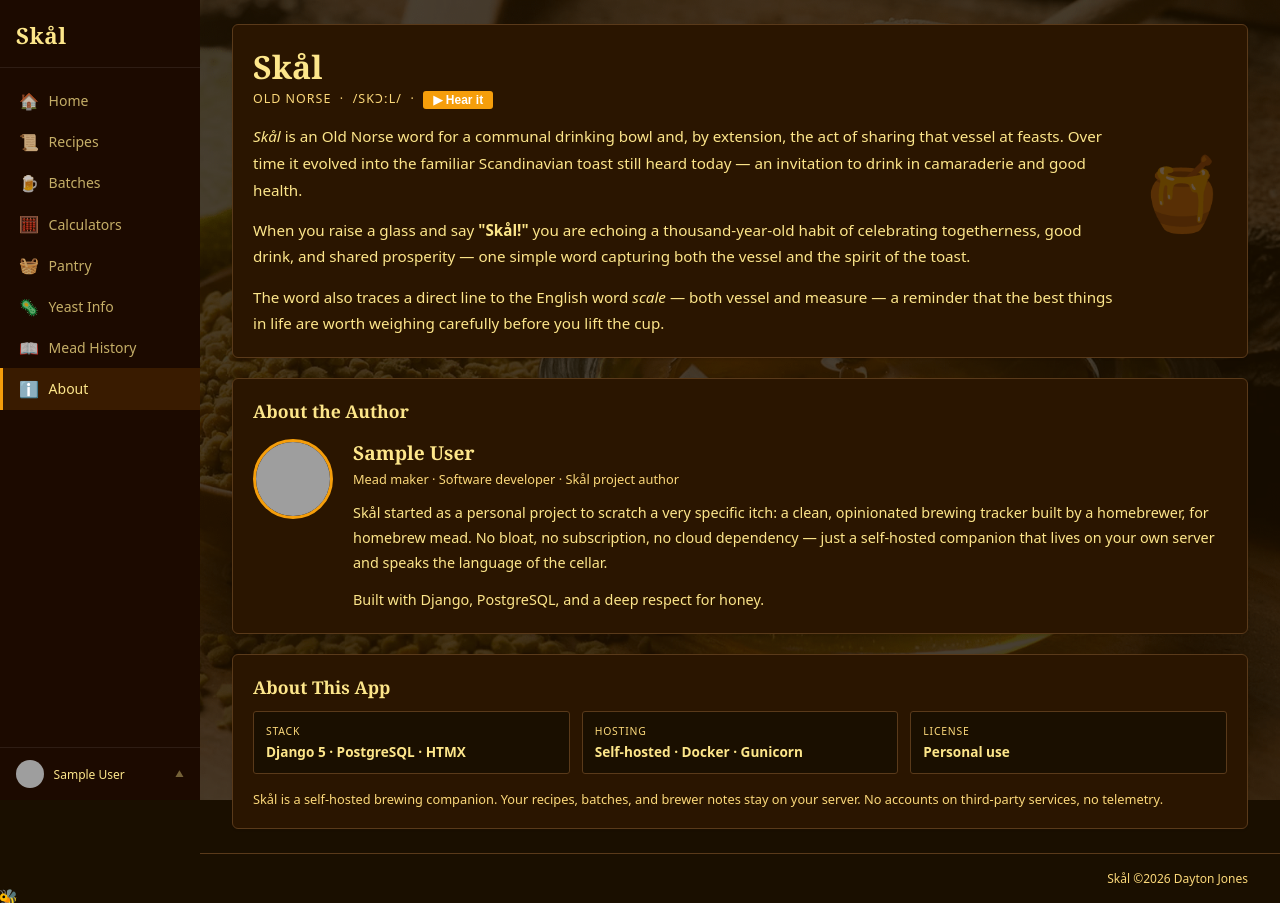
After one commit to daytonjones/Skal, a Django app: page /about/ in a window 1280 px wide. The commit adds this page. Run offline with Django 5.2, Linux system fonts and the light colour scheme; the visitor is signed in with stand-in values (Sample User, id 1); grey boxes are pictures that could not be loaded.

Commit message:
feat: About page with Skål etymology, pronunciation, and author section
- /about/ via TemplateView, ℹ️ About link added at bottom of sidebar nav
- Etymology card: Old Norse origin, /skɔːl/ IPA, paragraph on word history
- ▶ Hear it button: Web Speech API with Norwegian (no-NO) locale, degrades
  gracefully if speechSynthesis not available
- Author card: gravatar/avatar, full name from user model, app origin blurb
  (designed to be edited by the admin to personalise)
- App info card: stack, hosting, and privacy note (self-hosted, no telemetry)

Co-Authored-By: Claude Sonnet 4.6 <noreply@anthropic.com>

```diff
--- a/skal/urls.py
+++ b/skal/urls.py
@@ -11,8 +11,8 @@ urlpatterns = [
     path("admin/", admin.site.urls),
     path("", HomeView.as_view(), name="home"),
 
-    # Info page
-    path("info/", TemplateView.as_view(template_name="info.html"), name="info"),
+    path("info/",  TemplateView.as_view(template_name="info.html"),  name="info"),
+    path("about/", TemplateView.as_view(template_name="about.html"), name="about"),
 
     path("yeast/", YeastListView.as_view(), name="yeast"),
 
--- /dev/null
+++ b/templates/about.html
@@ -0,0 +1,122 @@
+{% extends "base.html" %}
+{% load static gravatar %}
+{% block title %}About Skål{% endblock %}
+
+{% block content %}
+
+<!-- ── Etymology & Pronunciation ─────────────────────────────────────────── -->
+<div class="card" style="margin-bottom:1.25rem;">
+  <div style="display:flex;align-items:flex-start;gap:1.25rem;flex-wrap:wrap;">
+    <div style="flex:1;min-width:0;">
+      <h1 style="font-family:var(--font-serif);font-size:2rem;margin-bottom:0.15rem;">Skål</h1>
+      <p style="font-size:0.78rem;text-transform:uppercase;letter-spacing:1px;color:var(--brown-700);margin-bottom:0.9rem;">
+        Old Norse &nbsp;·&nbsp; /skɔːl/ &nbsp;·&nbsp;
+        <button id="pronounce-btn"
+                style="background:var(--amber-600);color:#fff;border:none;border-radius:3px;
+                       padding:2px 10px;font-size:0.75rem;font-weight:600;cursor:pointer;
+                       display:inline-flex;align-items:center;gap:0.3rem;vertical-align:middle;">
+          ▶ Hear it
+        </button>
+      </p>
+
+      <p style="font-size:0.95rem;line-height:1.75;margin-bottom:0.85rem;">
+        <em>Skål</em> is an Old Norse word for a communal drinking bowl and, by extension, the act
+        of sharing that vessel at feasts. Over time it evolved into the familiar Scandinavian toast
+        still heard today — an invitation to drink in camaraderie and good health.
+      </p>
+      <p style="font-size:0.95rem;line-height:1.75;margin-bottom:0.85rem;">
+        When you raise a glass and say <strong>"Skål!"</strong> you are echoing a thousand-year-old
+        habit of celebrating togetherness, good drink, and shared prosperity — one simple word
+        capturing both the vessel and the spirit of the toast.
+      </p>
+      <p style="font-size:0.95rem;line-height:1.75;">
+        The word also traces a direct line to the English word <em>scale</em> — both vessel and
+        measure — a reminder that the best things in life are worth weighing carefully before you
+        lift the cup.
+      </p>
+    </div>
+
+    <div style="font-size:4.5rem;line-height:1;opacity:0.25;flex-shrink:0;align-self:center;
+                font-family:var(--font-serif);color:var(--amber-600);">
+      🍯
+    </div>
+  </div>
+</div>
+
+<!-- ── About the Author ───────────────────────────────────────────────────── -->
+<div class="card" style="margin-bottom:1.25rem;">
+  <h2 style="margin-bottom:1rem;">About the Author</h2>
+  <div style="display:flex;gap:1.25rem;align-items:flex-start;flex-wrap:wrap;">
+    <div style="flex-shrink:0;">
+      {% if request.user.avatar %}
+        <img src="{{ request.user.avatar.url }}"
+             alt="{{ request.user.get_full_name|default:request.user.username }}"
+             style="width:80px;height:80px;border-radius:50%;object-fit:cover;
+                    border:3px solid var(--amber-400);">
+      {% else %}
+        <img src="{{ request.user.email|gravatar_url:80 }}"
+             alt="{{ request.user.get_full_name|default:request.user.username }}"
+             style="width:80px;height:80px;border-radius:50%;
+                    border:3px solid var(--amber-400);">
+      {% endif %}
+    </div>
+    <div style="flex:1;min-width:0;">
+      <h3 style="font-family:var(--font-serif);font-size:1.2rem;margin-bottom:0.25rem;">
+        {{ request.user.get_full_name|default:request.user.username }}
+      </h3>
+      <p style="font-size:0.8rem;color:var(--brown-700);margin-bottom:0.75rem;">
+        Mead maker · Software developer · Skål project author
+      </p>
+      <p style="font-size:0.9rem;line-height:1.75;margin-bottom:0.75rem;">
+        Skål started as a personal project to scratch a very specific itch: a clean, opinionated
+        brewing tracker built by a homebrewer, for homebrew mead. No bloat, no subscription,
+        no cloud dependency — just a self-hosted companion that lives on your own server and
+        speaks the language of the cellar.
+      </p>
+      <p style="font-size:0.9rem;line-height:1.75;">
+        Built with Django, PostgreSQL, and a deep respect for honey.
+      </p>
+    </div>
+  </div>
+</div>
+
+<!-- ── App Info ───────────────────────────────────────────────────────────── -->
+<div class="card">
+  <h2 style="margin-bottom:0.75rem;">About This App</h2>
+  <div style="display:grid;grid-template-columns:repeat(auto-fit,minmax(180px,1fr));gap:0.75rem;margin-bottom:1rem;">
+    <div style="background:var(--cream-50);border-radius:var(--radius-sm);padding:0.75rem;border:1px solid var(--border);">
+      <div style="font-size:0.65rem;text-transform:uppercase;letter-spacing:0.8px;color:var(--brown-700);margin-bottom:0.25rem;">Stack</div>
+      <div style="font-size:0.85rem;font-weight:600;">Django 5 · PostgreSQL · HTMX</div>
+    </div>
+    <div style="background:var(--cream-50);border-radius:var(--radius-sm);padding:0.75rem;border:1px solid var(--border);">
+      <div style="font-size:0.65rem;text-transform:uppercase;letter-spacing:0.8px;color:var(--brown-700);margin-bottom:0.25rem;">Hosting</div>
+      <div style="font-size:0.85rem;font-weight:600;">Self-hosted · Docker · Gunicorn</div>
+    </div>
+    <div style="background:var(--cream-50);border-radius:var(--radius-sm);padding:0.75rem;border:1px solid var(--border);">
+      <div style="font-size:0.65rem;text-transform:uppercase;letter-spacing:0.8px;color:var(--brown-700);margin-bottom:0.25rem;">License</div>
+      <div style="font-size:0.85rem;font-weight:600;">Personal use</div>
+    </div>
+  </div>
+  <p style="font-size:0.8rem;color:var(--brown-700);">
+    Skål is a self-hosted brewing companion. Your recipes, batches, and brewer notes stay on your
+    server. No accounts on third-party services, no telemetry.
+  </p>
+</div>
+
+{% endblock %}
+
+{% block extra_js %}
+<script>
+document.getElementById('pronounce-btn').addEventListener('click', function() {
+  if (!window.speechSynthesis) {
+    this.textContent = '(not supported in this browser)';
+    return;
+  }
+  var u = new SpeechSynthesisUtterance('Skål');
+  u.lang = 'no-NO';
+  u.rate = 0.85;
+  window.speechSynthesis.cancel();
+  window.speechSynthesis.speak(u);
+});
+</script>
+{% endblock %}
--- a/templates/includes/sidebar.html
+++ b/templates/includes/sidebar.html
@@ -42,6 +42,12 @@
       <a href="{% url 'info' %}" {% if request.resolver_match.url_name == 'info' %}aria-current="page"{% endif %}>
         <span class="nav-icon">📖</span>
         <span class="nav-label">Mead History</span>
+      </a>
+    </li>
+    <li>
+      <a href="{% url 'about' %}" {% if request.resolver_match.url_name == 'about' %}aria-current="page"{% endif %}>
+        <span class="nav-icon">ℹ️</span>
+        <span class="nav-label">About</span>
       </a>
     </li>
   </ul>
```
